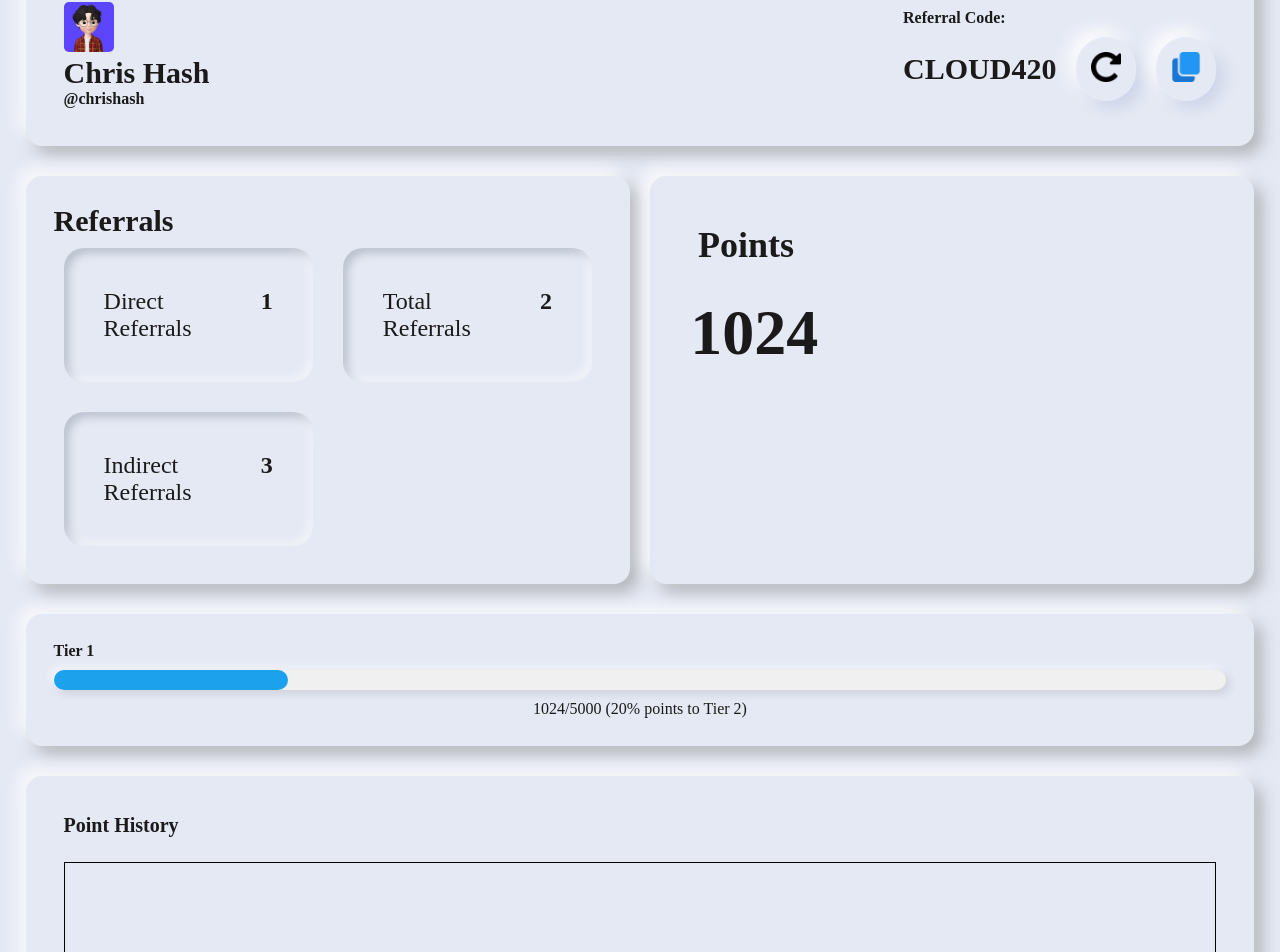
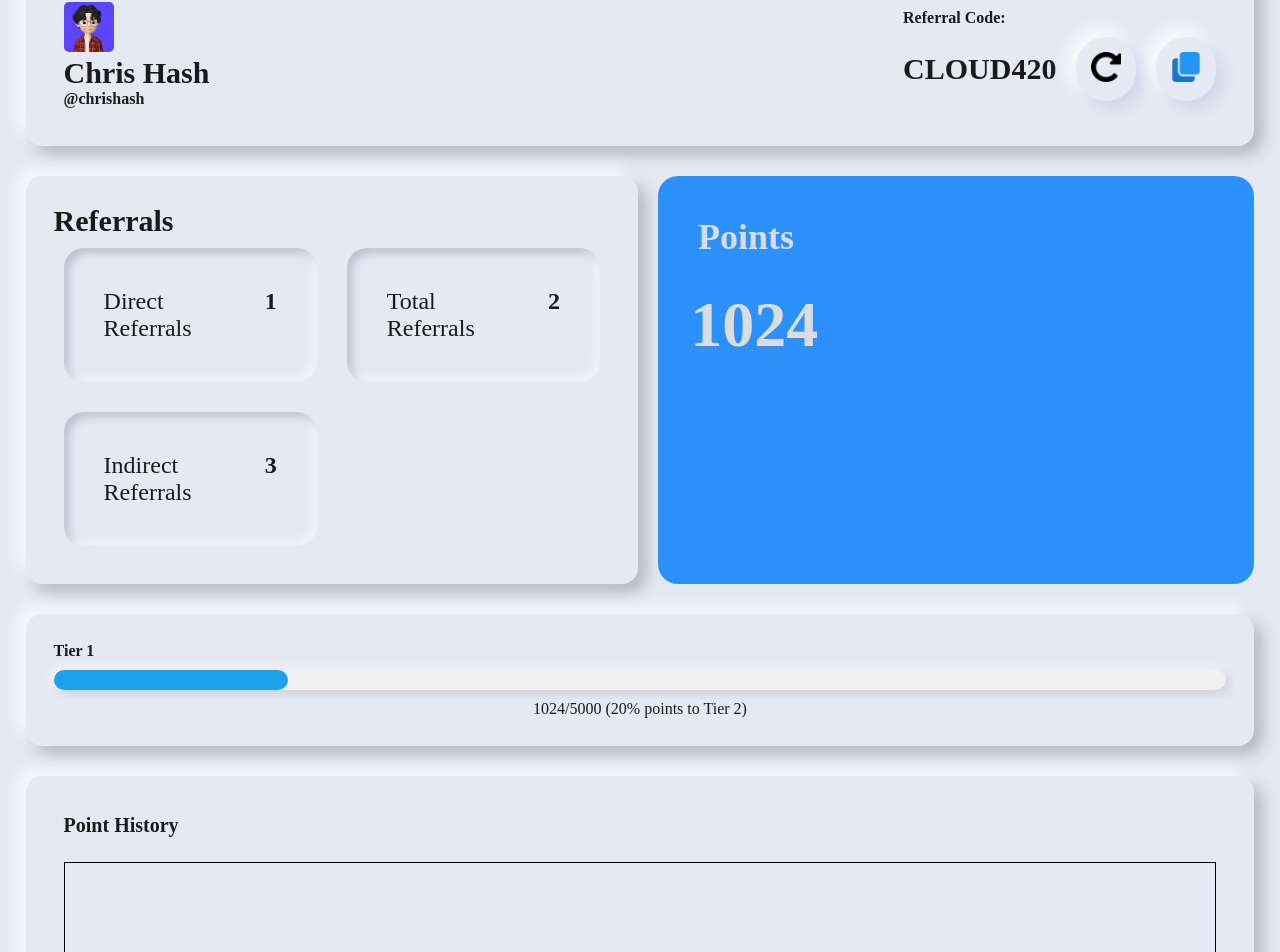
Before and after one commit to TechnicallyWeb3/blox-refpage, a React (Vite) app: page / in a window 1280 px wide. Shown: the part 1167-2119 px from the top of the page. Built offline with nearby package versions, Linux system fonts and the light colour scheme; a web font is replaced by a local one.

Commit message:
made few changes

```diff
--- a/src/components/ReferralStats/ReferralStats.jsx
+++ b/src/components/ReferralStats/ReferralStats.jsx
@@ -1,5 +1,6 @@
 import React from 'react';
 import styles from './ReferralStats.module.css';
+import point from "../../assets/reward.png"
 
 function ReferralStats() {
     return (
--- a/src/components/ReferralStats/ReferralStats.module.css
+++ b/src/components/ReferralStats/ReferralStats.module.css
@@ -6,8 +6,8 @@
     gap: 20px;
 }
 
-.stats {
-    display: flex;
+.container {
+    border: 1.5px solid #000000;
     width: 50%;
     border-radius: 20px;
     padding: 20px;
@@ -22,6 +22,15 @@
     outline: none;
     transition: all 0.1s;
 }
+
+.referralStats {
+    display: flex;
+    justify-content: space-between;
+    margin-bottom: 30px;
+    margin-top: 30px;
+    gap: 20px;
+}
+
 
 .container {
     border: 1.5px solid #000000;
@@ -53,57 +62,16 @@
     width: 50%;
     border-radius: 20px;
     padding: 20px;
-    border: 0.5rem solid transparent;
-    border-radius: 1rem;
-    color: hsl(0 0% 10%);
-    background: none;
-    --shadow:
-        -.5rem -.5rem 1rem hsl(0 0% 100% / .75),
-        .5rem .5rem 1rem hsl(0 0% 50% / .5);
-    box-shadow: var(--shadow);
-    outline: none;
-    transition: all 0.1s;
-}
 
-.container {
-    border: 1.5px solid #000000;
-    width: 50%;
-    border-radius: 20px;
-    padding: 20px;
-    border: 0.5rem solid transparent;
-    border-radius: 1rem;
-    color: hsl(0 0% 10%);
-    background: none;
-    --shadow:
-        -.5rem -.5rem 1rem hsl(0 0% 100% / .75),
-        .5rem .5rem 1rem hsl(0 0% 50% / .5);
-    box-shadow: var(--shadow);
-    outline: none;
-    transition: all 0.1s;
-}
+    color: hsl(0, 0%, 85%);
 
-.referralStats {
-    display: flex;
-    justify-content: space-between;
-    margin-bottom: 30px;
-    margin-top: 30px;
-    gap: 20px;
-}
+background: linear-gradient(347deg, rgba(0,124,255,1) 0%, rgba(0,35,198,1) 100%);
 
-.stats {
-    display: flex;
-    width: 50%;
-    border-radius: 20px;
-    padding: 20px;
-    border: 0.5rem solid transparent;
-    border-radius: 1rem;
-    color: hsl(0 0% 10%);
-    background: none;
-    --shadow:
-        -.5rem -.5rem 1rem hsl(0 0% 100% / .75),
-        .5rem .5rem 1rem hsl(0 0% 50% / .5);
-    box-shadow: var(--shadow);
-    outline: none;
+opacity: 0.8;
+background-image:  radial-gradient(#ffffff 0.5px, transparent 0.5px), radial-gradient(#ffffff 0.5px, #007cff 0.5px);
+background-size: 20px 20px;
+background-position: 0 0,10px 10px;
+
     transition: all 0.1s;
 }
 
@@ -137,6 +105,11 @@
 
 .wrapper {
     padding: 10px;
+    background-color: #00000000 !important;
+}
+.stats img{
+
+    background-color: #00000000 !important;
 }
 
 .box {
@@ -165,6 +138,7 @@
     font-size: 36px;
     font-weight: 700;
     margin: 10px;
+    background-color: #00000000 !important;
 }
 
 .points {
@@ -175,6 +149,11 @@
     width: 55%;
     font-size: 64px;
     font-weight: bold;
+    background-color: #00000000 !important;
+}
+
+.points p {
+    background-color: #00000000 !important;
 }
 
 @media (max-width: 768px) {
```
Also changed, not shown: src/assets/reward.png (added).
